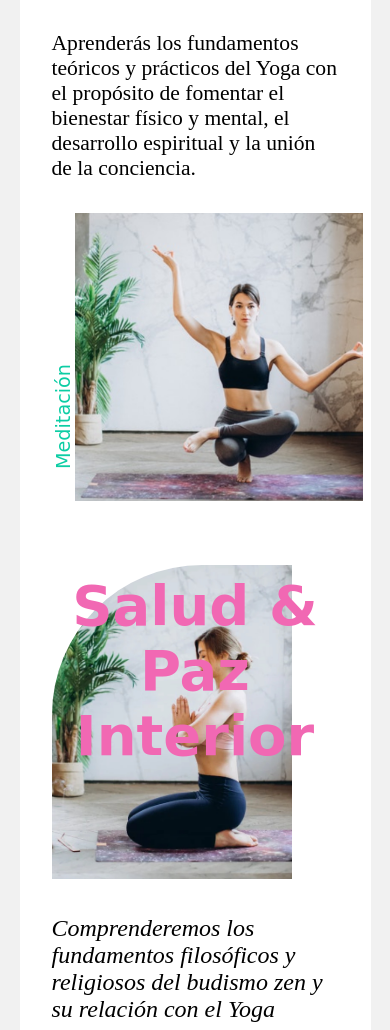
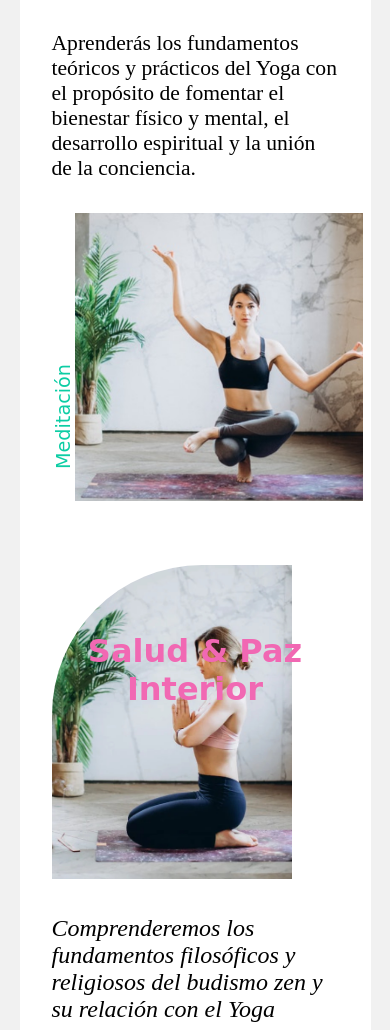
Before and after one commit to martingdinardi/ceramic_painting_and_yoga_website, a Node server app: page /curso_de_yoga in a window 390 px wide. Shown: the part 1508-2538 px from the top of the page. Run offline with Node 20, Linux system fonts and the light colour scheme; some libraries are stand-ins or nearby versions; some web fonts are replaced.

Commit message:
Update style.css

```diff
--- a/public/css/style.css
+++ b/public/css/style.css
@@ -1474,6 +1474,10 @@ footer {
 
 @media only screen and (max-width: 815px) {
 
+  .course-content-elements-title {
+    font-size: 2rem;
+  }
+
   .who-we-are-page-title p {
     font: 500 2.5rem/125% 'Jost', sans-serif;
     text-align: center;
```
